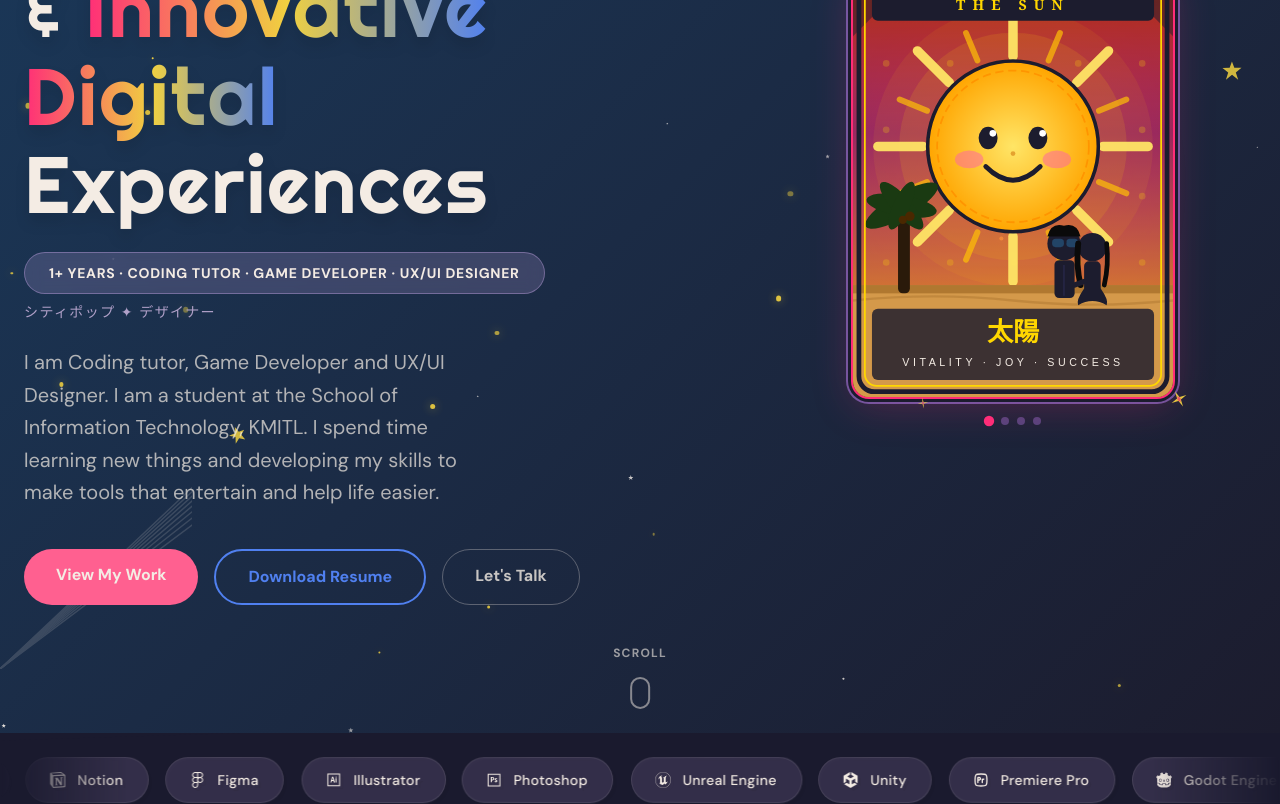
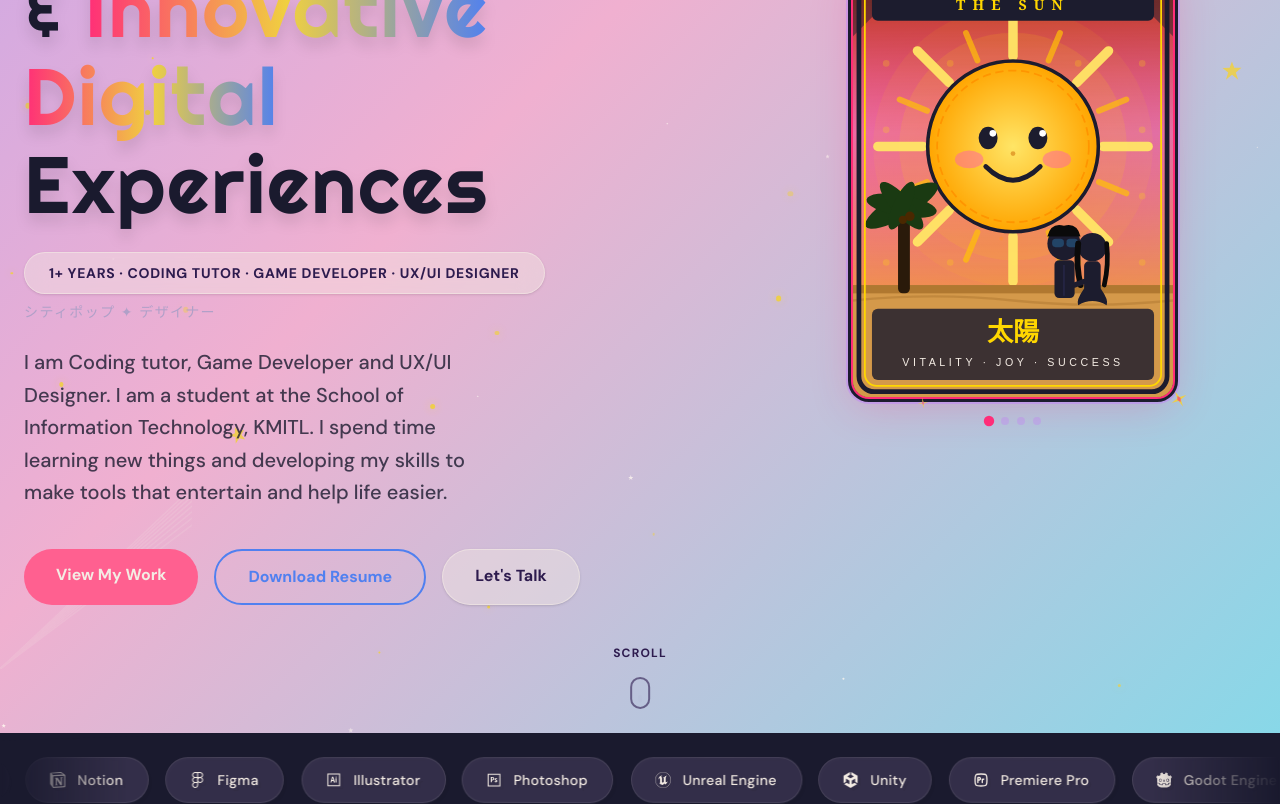
Before and after one commit to tawaninm/PorfolioWebsite, a Next.js app: page / in a window 1280 px wide. Shown: the part 300-1104 px from the top of the page. Built offline with nearby package versions, Linux system fonts and the light colour scheme; a web font is replaced by a local one.

Commit message:
feat(hero): apply city pop aesthetic and contrast

```diff
--- a/src/components/Hero.tsx
+++ b/src/components/Hero.tsx
@@ -87,8 +87,7 @@ export default function Hero() {
   return (
     <section
       id="home"
-      className="relative min-h-screen flex items-center justify-center overflow-hidden"
-      style={{ background: "linear-gradient(135deg, #1A3A5C 0%, #1C1C2E 100%)" }}
+      className="relative min-h-screen flex items-center justify-center overflow-hidden gradient-hero"
     >
       {/* Halftone dot overlay */}
       <div className="absolute inset-0 halftone-bg opacity-[0.05] pointer-events-none z-0" />
@@ -115,7 +114,7 @@ export default function Hero() {
           {/* Greeting */}
           <motion.span
             variants={wordVariants}
-            className="font-body text-xl md:text-2xl font-bold text-soft-white/90 mb-4"
+            className="font-body text-xl md:text-2xl font-bold text-deep-purple mb-4"
           >
             Hello, I'm Tawan 👋
           </motion.span>
@@ -143,7 +142,7 @@ export default function Hero() {
                     {word}
                   </span>
                 ) : (
-                  <span className="text-soft-white">{word}</span>
+                  <span className="text-dark-navy">{word}</span>
                 )}
               </motion.span>
             ))}
@@ -154,8 +153,8 @@ export default function Hero() {
             variants={wordVariants}
             className="flex flex-col items-center lg:items-start gap-1 mb-6"
           >
-            <div className="inline-block px-6 py-2 rounded-full bg-lavender/20 border border-lavender/40 backdrop-blur-sm">
-              <span className="font-body text-sm font-bold tracking-wider text-soft-white uppercase">
+            <div className="inline-block px-6 py-2 rounded-full bg-soft-white/40 border border-soft-white/60 backdrop-blur-md shadow-sm">
+              <span className="font-body text-sm font-bold tracking-wider text-deep-purple uppercase">
                 1+ Years · Coding Tutor · Game Developer · UX/UI Designer
               </span>
             </div>
@@ -168,7 +167,7 @@ export default function Hero() {
           {/* Tagline */}
           <motion.p
             variants={wordVariants}
-            className="font-body text-lg md:text-xl text-soft-white/70 max-w-md mb-10 leading-relaxed"
+            className="font-body text-lg md:text-xl text-dark-navy/80 max-w-md mb-10 leading-relaxed font-medium"
           >
             I am Coding tutor, Game Developer and UX/UI Designer. I am a student at the School of Information Technology, KMITL. I spend time learning new things and developing my skills to make tools that entertain and help life easier.
           </motion.p>
@@ -192,7 +191,7 @@ export default function Hero() {
             </a>
             <a
               href="#contact"
-              className="inline-block px-8 py-3.5 bg-transparent text-soft-white/80 font-body font-bold rounded-full text-base transition-all duration-300 border border-soft-white/30 hover:border-soft-white/60 hover:text-soft-white"
+              className="inline-block px-8 py-3.5 bg-soft-white/40 text-deep-purple font-body font-bold rounded-full text-base transition-all duration-300 border border-soft-white/60 hover:bg-soft-white/60 shadow-sm"
             >
               Let's Talk
             </a>
@@ -218,16 +217,16 @@ export default function Hero() {
         animate={{ opacity: 1 }}
         transition={{ delay: 1.5, duration: 1 }}
       >
-        <span className="font-body text-xs font-bold tracking-widest text-soft-white/60 uppercase">Scroll</span>
+        <span className="font-body text-xs font-bold tracking-widest text-deep-purple uppercase">Scroll</span>
         <motion.div
           animate={{ y: [0, 8, 0] }}
           transition={{ duration: 2, repeat: Infinity, ease: "easeInOut" }}
-          className="w-5 h-8 border-2 border-soft-white/50 rounded-full flex justify-center p-1"
+          className="w-5 h-8 border-2 border-deep-purple/60 rounded-full flex justify-center p-1"
         >
           <motion.div
             animate={{ y: [0, 12, 0], opacity: [1, 0, 1] }}
             transition={{ duration: 2, repeat: Infinity, ease: "easeInOut" }}
-            className="w-1 h-2 bg-soft-white/60 rounded-full"
+            className="w-1 h-2 bg-deep-purple/80 rounded-full"
           />
         </motion.div>
       </motion.div>
```
